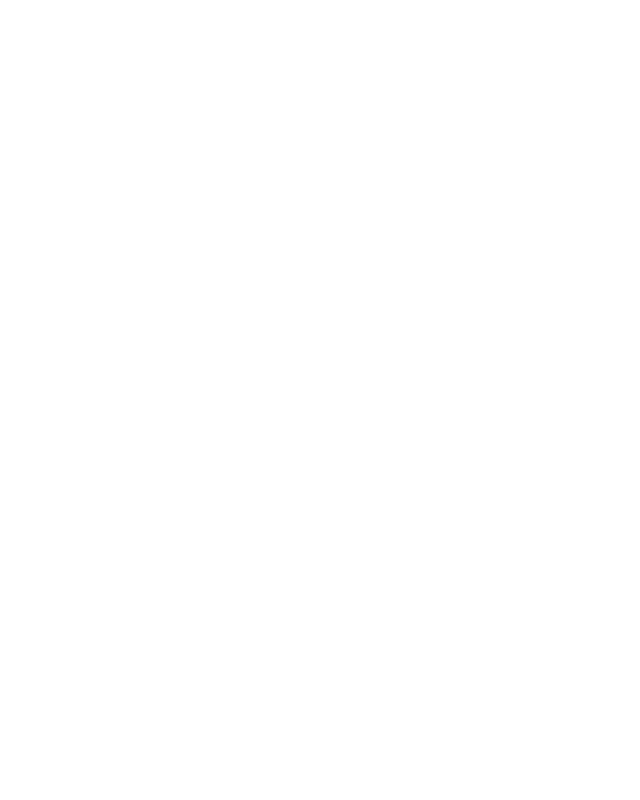
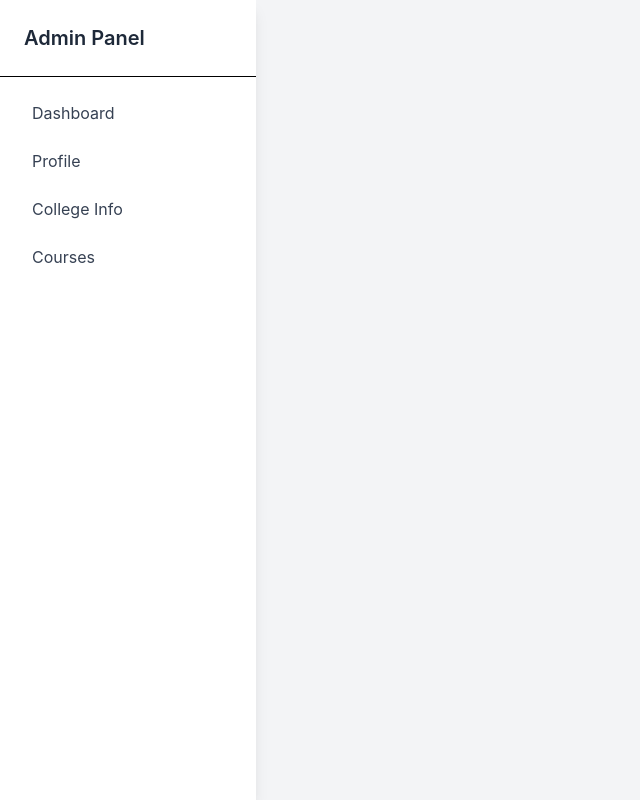
Before and after one commit to AyusmanNanda/College_Management_system, a React app in the folder frontend/: page /admin in a window 1280 px wide. Before the commit this address had no page. Shown: the whole page, without its empty margins (0-640 px from the left). Built offline with nearby package versions, Linux system fonts and the light colour scheme; the HTML template or start-up script is replaced by a standard one.

Commit message:
frontend: implement admin layout with sidebar and nested routing

```diff
--- /dev/null
+++ b/frontend/src/pages/Admin/AdminLayout.jsx
@@ -0,0 +1,60 @@
+import { Link, Outlet, useLocation } from "react-router-dom";
+
+/*
+  Admin Layout
+  ------------
+  - Sidebar navigation
+  - Main content area
+  - Nested route rendering via <Outlet />
+*/
+
+const AdminLayout = () => {
+    const location = useLocation();
+
+    const menuItems = [
+        { name: "Dashboard", path: "/admin/dashboard" },
+        { name: "Profile", path: "/admin/profile" },
+        { name: "College Info", path: "/admin/college" },
+        { name: "Courses", path: "/admin/courses" } // upcoming feature
+    ];
+
+    return (
+        <div className="min-h-screen flex bg-gray-100">
+
+            {/* Sidebar */}
+            <aside className="w-64 bg-white shadow-lg">
+
+                <div className="p-6 border-b">
+                    <h2 className="text-xl font-semibold text-gray-800">
+                        Admin Panel
+                    </h2>
+                </div>
+
+                <nav className="p-4 space-y-2">
+                    {menuItems.map((item) => (
+                        <Link
+                            key={item.path}
+                            to={item.path}
+                            className={`block px-4 py-2 rounded-lg transition ${
+                                location.pathname === item.path
+                                    ? "bg-indigo-600 text-white"
+                                    : "text-gray-700 hover:bg-gray-200"
+                            }`}
+                        >
+                            {item.name}
+                        </Link>
+                    ))}
+                </nav>
+
+            </aside>
+
+            {/* Main Content */}
+            <main className="flex-1 p-8">
+                <Outlet />
+            </main>
+
+        </div>
+    );
+};
+
+export default AdminLayout;
--- a/frontend/src/pages/Login.jsx
+++ b/frontend/src/pages/Login.jsx
@@ -30,13 +30,14 @@
                 { email, password }
             );
 
-            const { token, role } = response.data;
+            const { token, user } = response.data;
+            const role = user.role;
 
             localStorage.setItem("token", token);
 
-            if (role === "admin") navigate("/admin");
-            else if (role === "faculty") navigate("/faculty");
-            else if (role === "student") navigate("/student");
+            if (role === "admin") navigate("/admin/dashboard");
+            else if (role === "faculty") navigate("/faculty/dashboard");
+            else if (role === "student") navigate("/student/dashboard");
 
         } catch (err) {
             setError("Invalid email or password");
--- a/frontend/src/routes/AppRoutes.jsx
+++ b/frontend/src/routes/AppRoutes.jsx
@@ -1,22 +1,29 @@
 import { BrowserRouter, Routes, Route } from "react-router-dom";
+
 import Login from "../pages/Login";
+import AdminLayout from "../pages/Admin/AdminLayout";
 import AdminDashboard from "../pages/Admin/AdminDashboard";
+import AdminProfile from "../pages/Admin/AdminProfile";
+import CollegeInfo from "../pages/Admin/CollegeInfo";
 import StudentDashboard from "../pages/Student/StudentDashboard";
 import FacultyDashboard from "../pages/Faculty/FacultyDashboard";
-import AdminProfile from "../pages/Admin/AdminProfile";
-import CollegeInfo from "../pages/Admin/CollegeInfo";
-
 
 const AppRoutes = () => {
     return (
         <BrowserRouter>
             <Routes>
                 <Route path="/" element={<Login />} />
-                <Route path="/admin/dashboard" element={<AdminDashboard />} />
-                <Route path="/admin/profile" element={<AdminProfile />} />
-                <Route path="/admin/college" element={<CollegeInfo />} />
+
+                {/* Admin Routes with Layout */}
+                <Route path="/admin" element={<AdminLayout />}>
+                    <Route path="dashboard" element={<AdminDashboard />} />
+                    <Route path="profile" element={<AdminProfile />} />
+                    <Route path="college" element={<CollegeInfo />} />
+                </Route>
+
                 <Route path="/student/dashboard" element={<StudentDashboard />} />
                 <Route path="/faculty/dashboard" element={<FacultyDashboard />} />
+
             </Routes>
         </BrowserRouter>
     );
```
Also changed, not shown: 1 other file (tests, documents, lock files or other folders).
